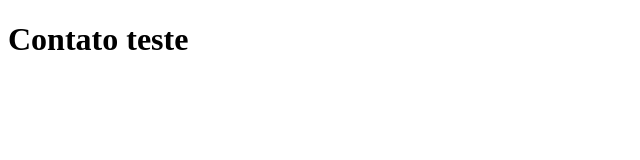
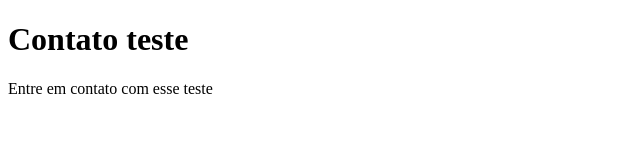
Before and after one commit to CaduSchotka/teste, a plain HTML site: page contato.html in a window 1280 px wide. Shown: the whole page, without its empty margins (0-640 px from the left). Drawn offline with Linux system fonts and the light colour scheme.

Commit message:
adicionando contato no dev

```diff
--- a/contato.html
+++ b/contato.html
@@ -8,5 +8,6 @@
 </head>
 <body>
     <h1>Contato teste</h1>
+    <p>Entre em contato com esse teste</p>
 </body>
 </html>
```
